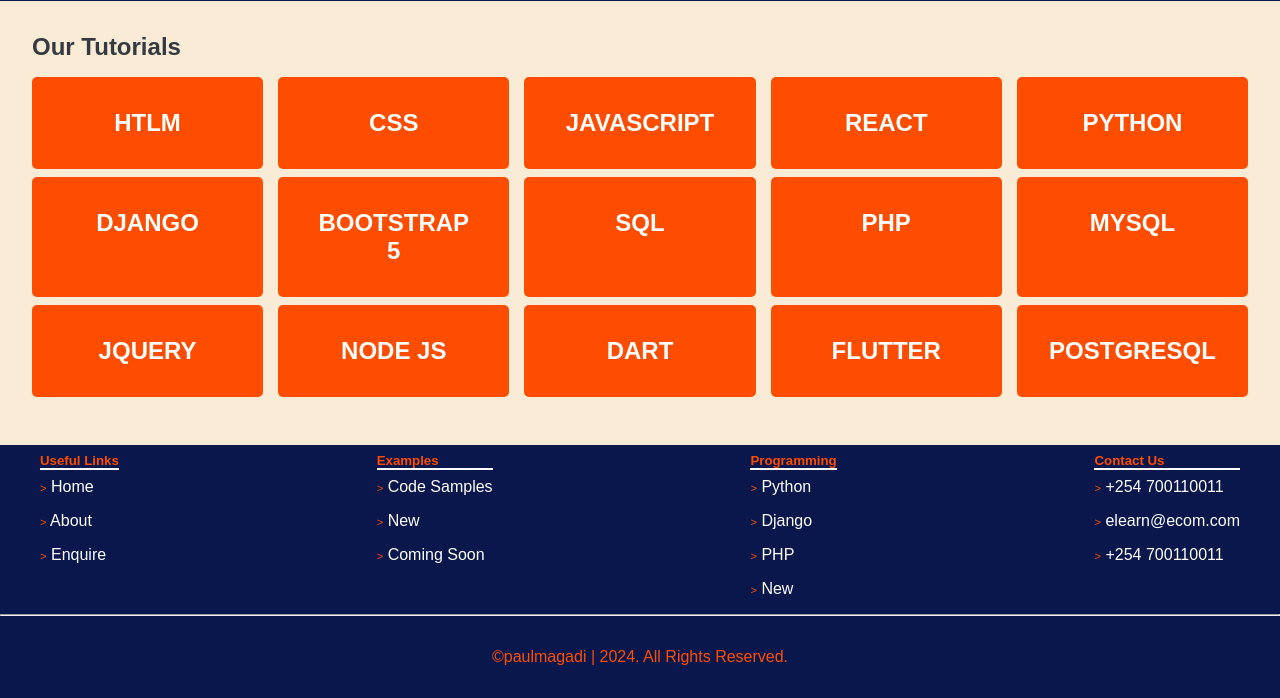
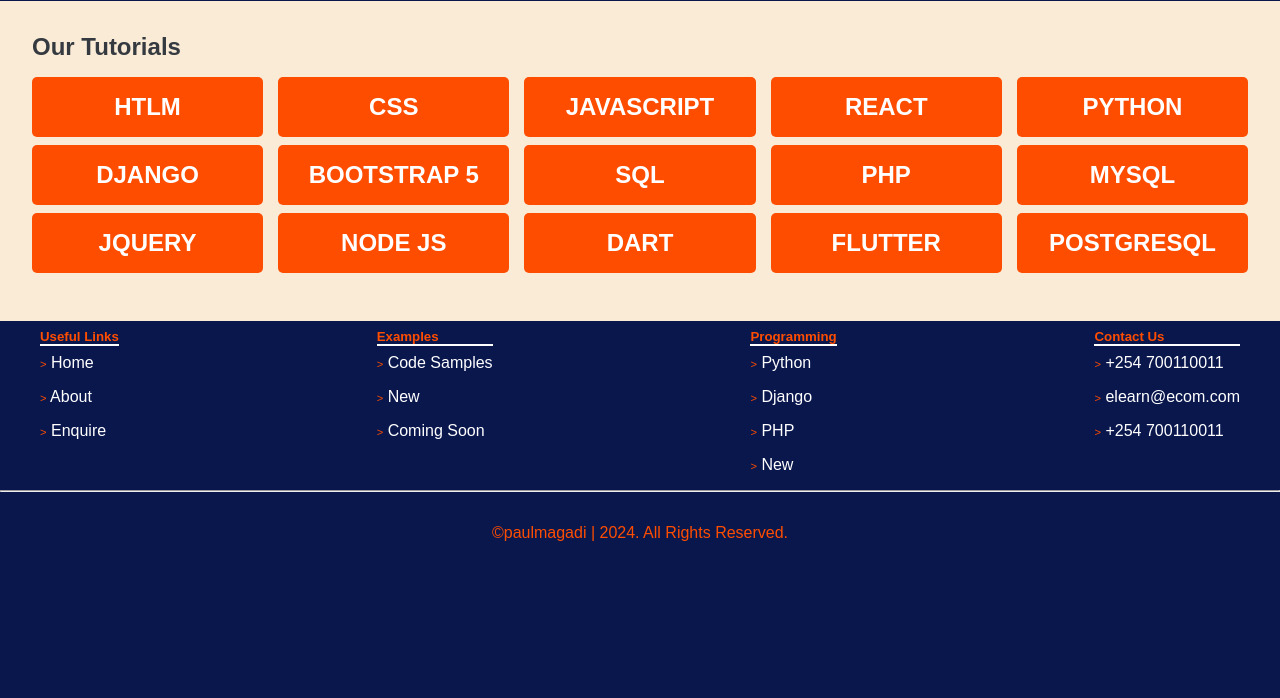
Before and after one commit to paulmagadi/Interactive-Learning-App, a Django app: page / in a window 1280 px wide. Shown: the part 492-1190 px from the top of the page. After the commit the page ends 1033 px from the top, so only its background shows below. Run offline with Django 4.2, Linux system fonts and the light colour scheme; data comes from the database, SQL or seed files in the repository; both versions use the stored data as it was after the commit; some libraries are stand-ins or nearby versions; some web fonts are replaced.

Commit message:
modified:   InteractiveLearningApp/db.sqlite3 	modified:   InteractiveLearningApp/main/templates/main/index.html

```diff
--- a/InteractiveLearningApp/main/templates/main/index.html
+++ b/InteractiveLearningApp/main/templates/main/index.html
@@ -53,7 +53,7 @@
 
         .home-lessons-section .home-lesson-card {
             width: 19%;
-            padding: 2em;
+            padding: 1em;
             background-color: var(--primary-color);
             color: var(--white-color);
             border-radius: 5px;
```
Also changed, not shown: InteractiveLearningApp/db.sqlite3.
